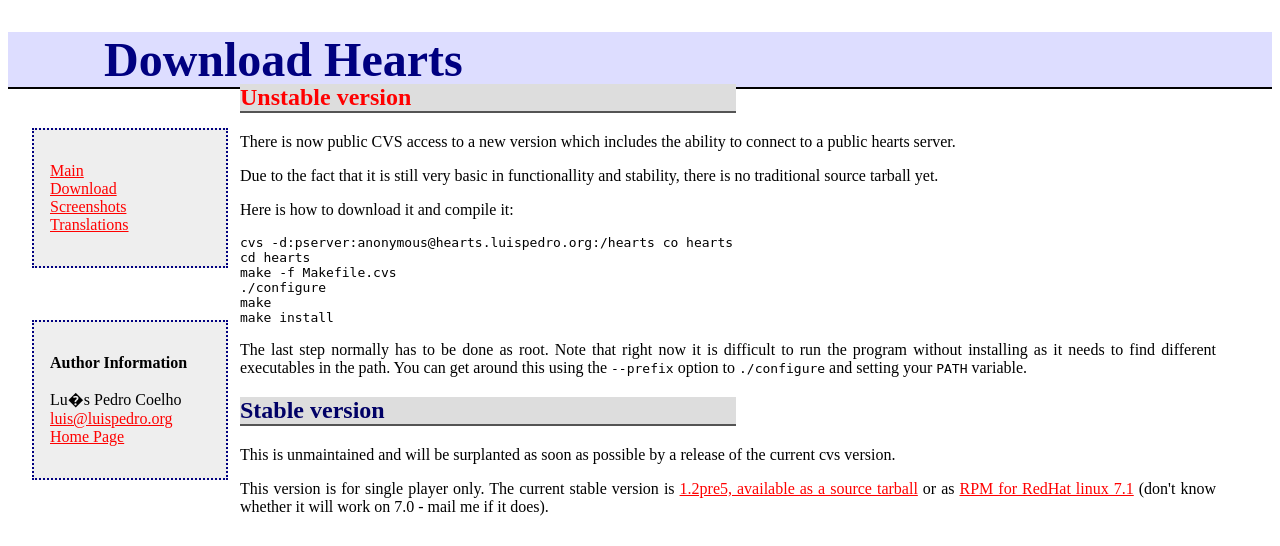
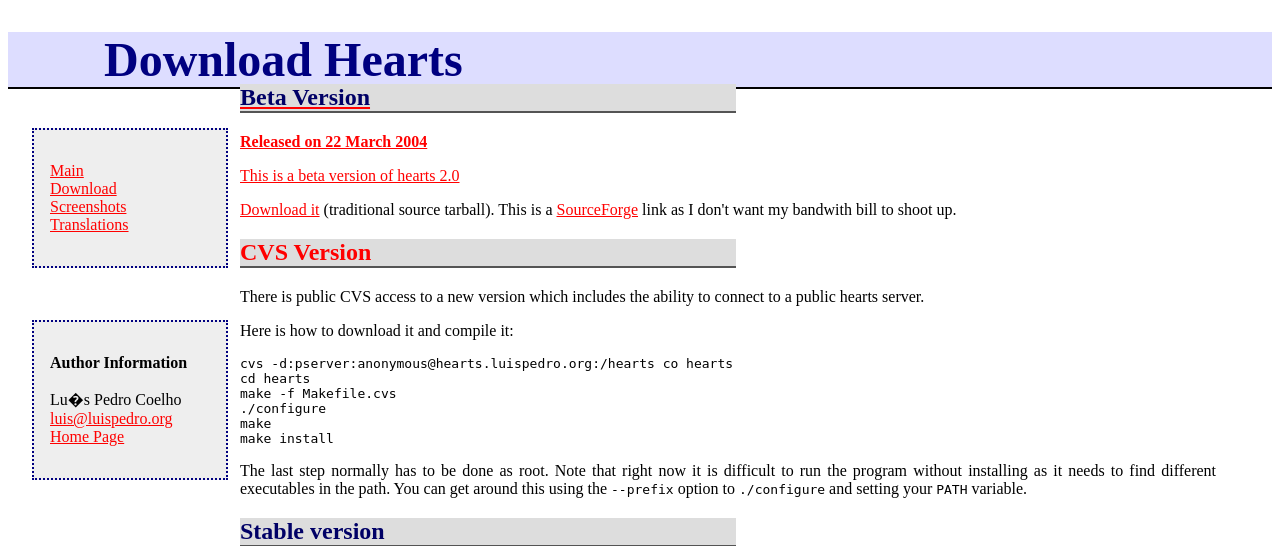
Before and after one commit to luispedro/hearts, a PHP site: page /download.php in a window 1280 px wide. Shown: the top 546 px of the page. Run offline with PHP 8.4, Linux system fonts and the light colour scheme.

Commit message:
Announce 1.95
git-svn-id: file:///home/luispedro/luispedro.org/svn/hearts/trunk@189 174c993c-7530-0410-8f2a-93c0592b7a1f

```diff
--- a/hearts.admin/public_html/download.php
+++ b/hearts.admin/public_html/download.php
@@ -2,11 +2,18 @@
 do_header('Download Hearts');
 ?>
 
-<h2 id="CVS"><a name="CVS">Unstable version</a></h2>
-<p>There is now public CVS access to a new version which includes the ability to connect to a public hearts server.
-<p>Due to the fact that it is still very basic in functionallity and stability, there is no traditional source tarball yet.
 
-<p>Here is how to download it and compile it:
+<h2>Beta Version</h2>
+<p><strong>Released on 22 March 2004</strong></p>
+<p>This is a beta version of hearts 2.0</p>
+
+<p><a href="http://prdownloads.sourceforge.net/hearts/hearts-1.95.tar.gz?download">Download it</a> (traditional source tarball). This is
+	a <a href="http://www.sf.net/">SourceForge</a> link as I don't want my bandwith bill to shoot up.</p>
+
+<h2 id="CVS"><a name="CVS">CVS Version</a></h2>
+<p>There is public CVS access to a new version which includes the ability to connect to a public hearts server.</p>
+
+<p>Here is how to download it and compile it:</p>
 
 <pre>
 cvs -d:pserver:anonymous@hearts.luispedro.org:/hearts co hearts
--- a/hearts.admin/public_html/index.php
+++ b/hearts.admin/public_html/index.php
@@ -11,6 +11,10 @@
 </div>
 
 <h2>What's New:</h2>
+
+<h3>Release 1.95</h3>
+<p><strong>22 March 2004</strong><br />
+This is a beta version of a future 2.0. Play on a public server (basic functionality, right now).
 
 <h3>A hearts server where you can find other players on the internet was set up.</h3>
 <ul>
```
